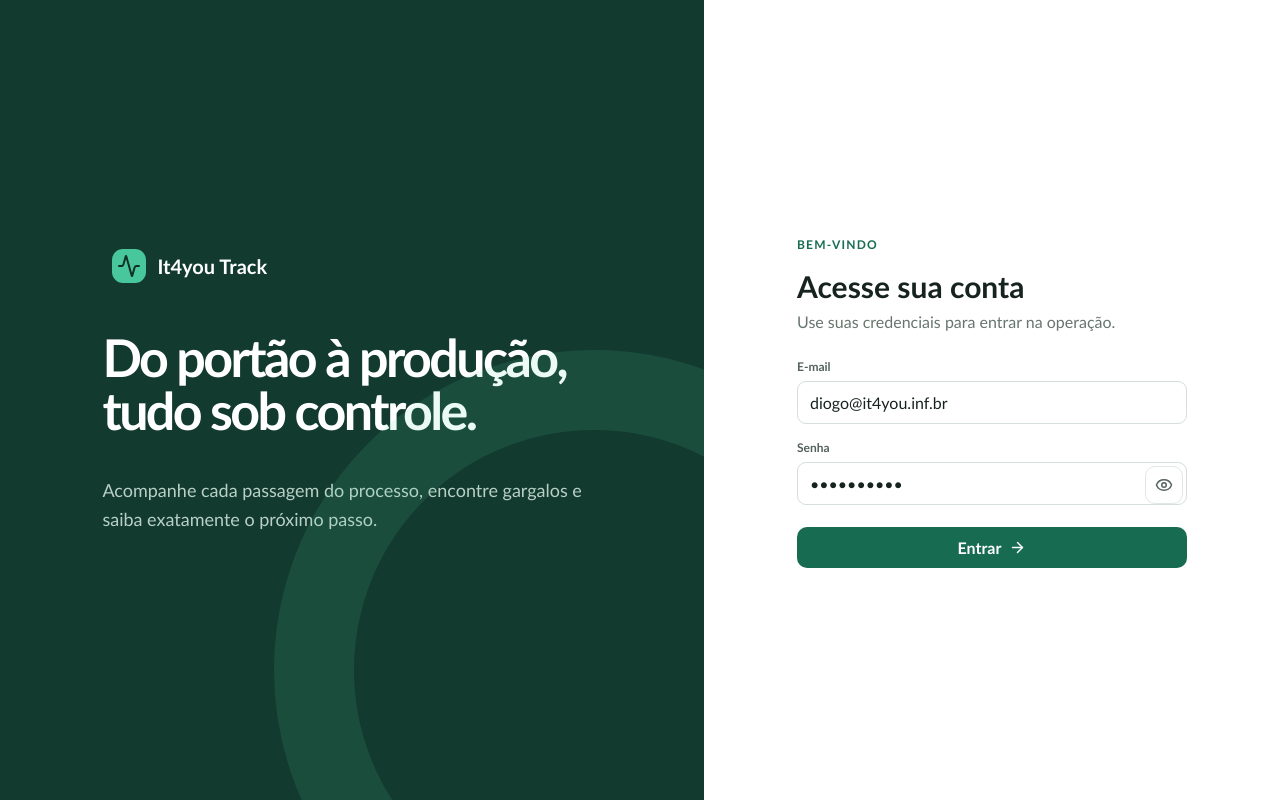
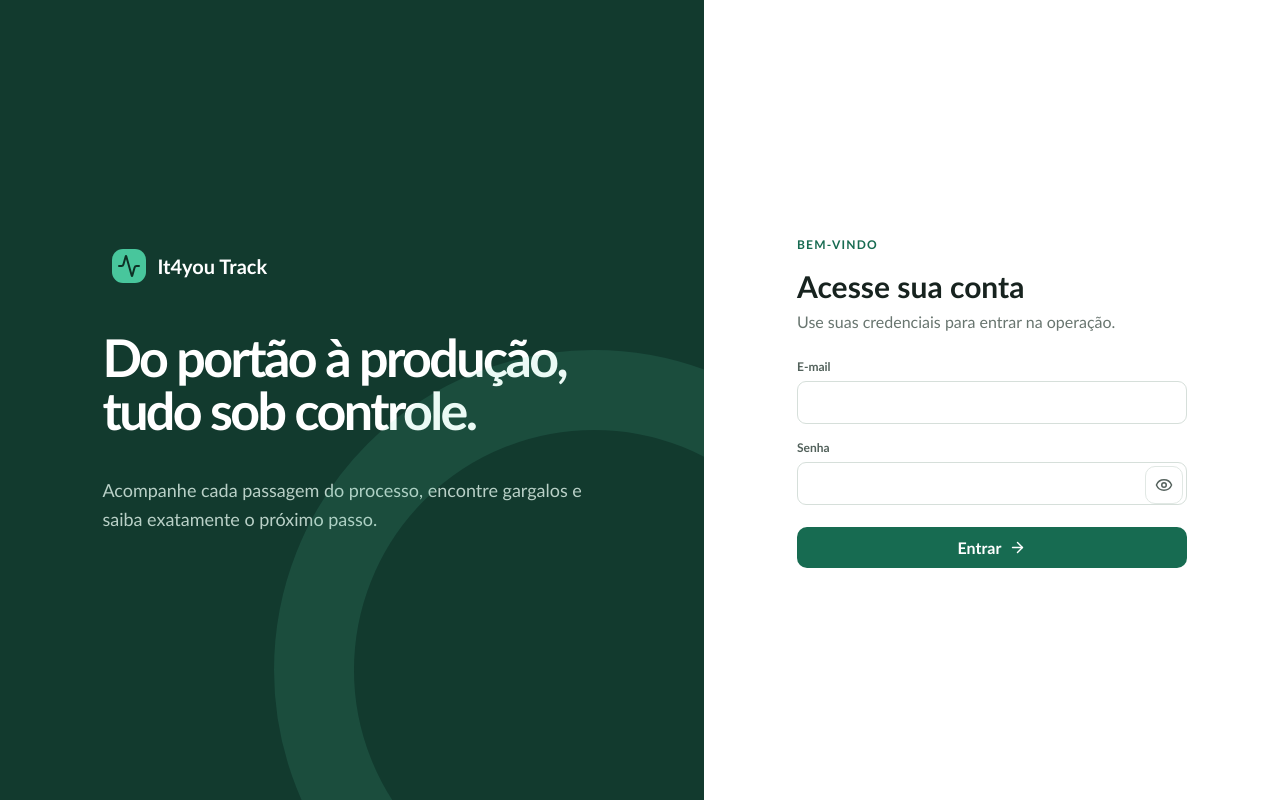
Before and after one commit to williamit4you/webfluxocoletordev, a Next.js app: page /login in a window 1280 px wide. Built offline with nearby package versions, Linux system fonts and the light colour scheme.

Commit message:
correção senha

```diff
--- a/src/app/login/page.tsx
+++ b/src/app/login/page.tsx
@@ -8,8 +8,8 @@ import { api } from "@/lib/api";
 import type { User } from "@/lib/types";
 
 export default function Login() {
-  const [email, setEmail] = useState("diogo@it4you.inf.br");
-  const [password, setPassword] = useState("Diogo#2026");
+  const [email, setEmail] = useState("");
+  const [password, setPassword] = useState("");
   const [showPassword, setShowPassword] = useState(false);
   const [error, setError] = useState("");
   const [loading, setLoading] = useState(false);
@@ -61,13 +61,27 @@ export default function Login() {
 
           <div className="field">
             <label>E-mail</label>
-            <input className="input" type="email" value={email} onChange={e => setEmail(e.target.value)} required />
+            <input
+              className="input"
+              type="email"
+              value={email}
+              onChange={e => setEmail(e.target.value)}
+              autoComplete="email"
+              required
+            />
           </div>
 
           <div className="field" style={{ marginTop: 16 }}>
             <label>Senha</label>
             <div className="password-wrap">
-              <input className="input" type={showPassword ? "text" : "password"} value={password} onChange={e => setPassword(e.target.value)} required />
+              <input
+                className="input"
+                type={showPassword ? "text" : "password"}
+                value={password}
+                onChange={e => setPassword(e.target.value)}
+                autoComplete="current-password"
+                required
+              />
               <button
                 className="icon-btn"
                 type="button"
```
